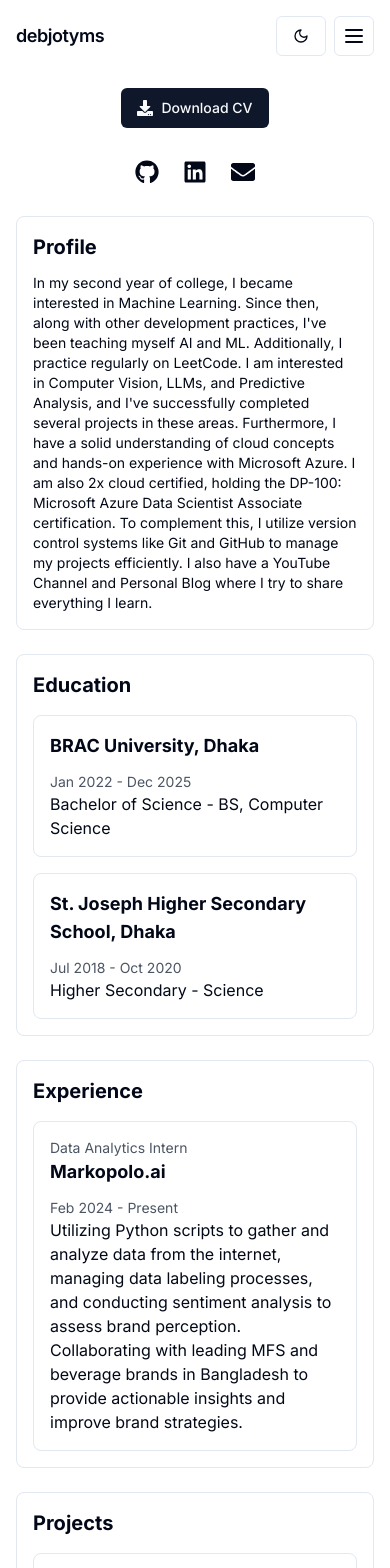
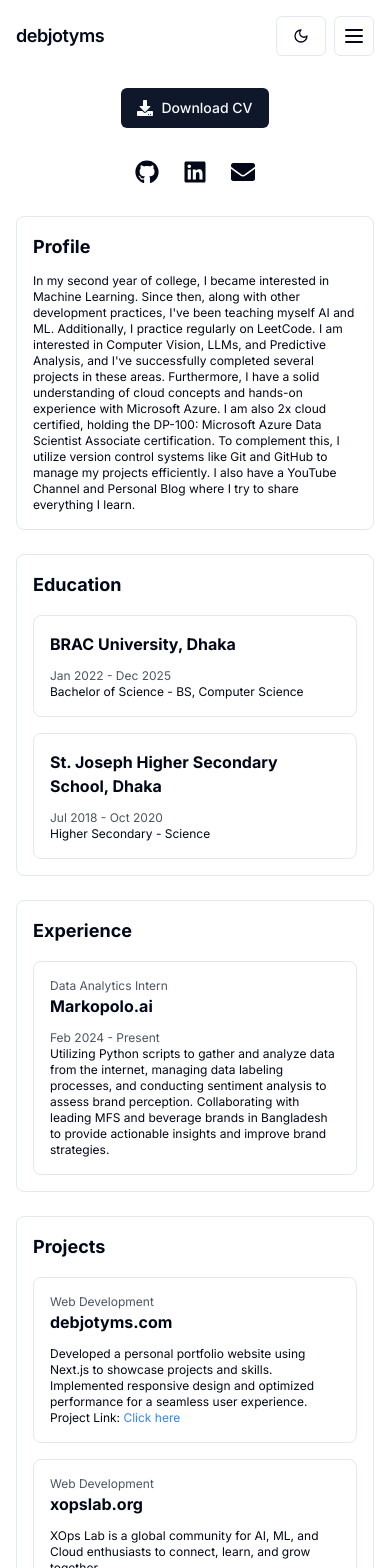
Before and after one commit to debjotyms/debjotyms.github.io, a Next.js app: page /cv in a window 390 px wide. Shown: the top 1568 px of the page. Built offline with nearby package versions, Linux system fonts and the light colour scheme.

Commit message:
style: Adjust font sizes and spacing for improved readability on CV page

```diff
--- a/src/app/cv/page.tsx
+++ b/src/app/cv/page.tsx
@@ -39,18 +39,18 @@
       <div className="space-y-6">
         {/* Profile Section */}
         <div className="border rounded-lg p-4">
-          <h2 className="text-xl sm:text-2xl font-bold mb-3">Profile</h2>
-          <p className="text-sm sm:text-base">{profileData.description}</p>
+          <h2 className="text-lg sm:text-2xl font-bold mb-3">Profile</h2>
+          <p className="text-xs sm:text-base">{profileData.description}</p>
         </div>
         {/* Nested Sections */}
         {/* Education Section */}
         <div className="border rounded-lg p-4 pb-0">
-          <h2 className="text-xl sm:text-2xl font-bold pb-2 mb-2">Education</h2>
+          <h2 className="text-lg sm:text-2xl font-bold pb-2 mb-2">Education</h2>
           {educationData.map((edu, idx) => (
             <div key={idx} className="border rounded-lg p-4 mb-4">
-              <h3 className="text-lg sm:text-xl font-bold mb-3">{edu.institution}</h3>
-              <p className="text-sm sm:text-base text-gray-600">{edu.duration}</p>
-              <p>{edu.program}</p>
+              <h3 className="text-base sm:text-xl font-bold mb-3">{edu.institution}</h3>
+              <p className="text-xs sm:text-base text-gray-600">{edu.duration}</p>
+              <p className="text-xs sm:text-base">{edu.program}</p>
               {/* <p>
                 <strong>GPA:</strong> {edu.gpa}
               </p> */}
@@ -59,30 +59,30 @@
         </div>
         {/* Experience Section */}
         <div className="border rounded-lg p-4 pb-0">
-          <h2 className="text-xl sm:text-2xl font-bold pb-2 mb-2">Experience</h2>
+          <h2 className="text-lg sm:text-2xl font-bold pb-2 mb-2">Experience</h2>
           {experienceData.map((exp, idx) => (
             <div key={idx} className="border rounded-lg p-4 mb-4">
-              <p className="text-sm sm:text-base text-gray-600">{exp.role}</p>
-              <h3 className="text-lg sm:text-xl font-bold mb-3">{exp.company}</h3>
-              <p className="text-sm sm:text-base text-gray-600">{exp.duration}</p>
+              <p className="text-xs sm:text-base text-gray-600">{exp.role}</p>
+              <h3 className="text-base sm:text-xl font-bold mb-3">{exp.company}</h3>
+              <p className="text-xs sm:text-base text-gray-600">{exp.duration}</p>
               {/* <p>{exp.role}</p> */}
-              <p>{exp.description}</p>
+              <p className="text-xs sm:text-base">{exp.description}</p>
             </div>
           ))}
         </div>
         {/* Projects Section */}
         <div className="border rounded-lg p-4 pb-0">
-          <h2 className="text-xl sm:text-2xl font-bold pb-2 mb-2">Projects</h2>
+          <h2 className="text-lg sm:text-2xl font-bold pb-2 mb-2">Projects</h2>
           {projectsData.map((project, idx) => (
             <div key={idx} className="border rounded-lg p-4 mb-4">
-              <p className="text-sm sm:text-base text-gray-600">{project.category}</p>
-              <h3 className="text-lg sm:text-xl font-bold mb-3">{project.title}</h3>
-              <p>{project.description}</p>
-              <p>
+              <p className="text-xs sm:text-base text-gray-600">{project.category}</p>
+              <h3 className="text-base sm:text-xl font-bold mb-3">{project.title}</h3>
+              <p className="text-xs sm:text-base">{project.description}</p>
+              <p className="text-xs sm:text-base">
                 Project Link:{" "}
                 <a
                   href={project.link}
-                  className="text-blue-500"
+                  className="text-xs sm:text-base text-blue-500"
                   target="_blank"
                   rel="noopener noreferrer"
                 >
@@ -94,35 +94,35 @@
         </div>
         {/* Technical Skills Section */}
         <div className="border rounded-lg p-4">
-          <h2 className="text-xl sm:text-2xl font-bold pb-2 mb-2">Technical Skills</h2>
-          <p>
+          <h2 className="text-lg sm:text-2xl font-bold pb-2 mb-2">Technical Skills</h2>
+          <p className="text-xs sm:text-base">
             <strong>Programming Languages:</strong> {skillsData.programming.join(", ")}
           </p>
-          <p>
+          <p className="text-xs sm:text-base">
             <strong>ML/AI:</strong> {skillsData.mlAi.join(", ")}
           </p>
-          <p>
+          <p className="text-xs sm:text-base">
             <strong>Web Technologies:</strong> {skillsData.webTechnologies.join(", ")}
           </p>
-          <p>
+          <p className="text-xs sm:text-base">
             <strong>DBMS:</strong> {skillsData.dbms.join(", ")}
           </p>
         </div>
         {/* Certifications Section */}
         <div className="border rounded-lg p-4 pb-0">
-          <h2 className="text-xl sm:text-2xl font-bold pb-2 mb-2">Certifications</h2>
+          <h2 className="text-lg sm:text-2xl font-bold pb-2 mb-2">Certifications</h2>
           {certificationsData.map((cert, idx) => (
             <div key={idx} className="border rounded-lg p-4 mb-4">
-              <h3 className="text-lg sm:text-xl font-bold mb-3">{cert.title}</h3>
-              <p className="text-sm sm:text-base text-gray-600">{cert.date}</p>
-              <p>
+              <h3 className="text-base sm:text-xl font-bold mb-3">{cert.title}</h3>
+              <p className="text-xs sm:text-base text-gray-600">{cert.date}</p>
+              <p className="text-xs sm:text-base">
                 <strong>Credential ID:</strong> {cert.credentialId || "N/A"}
               </p>
-              <p>
+              <p className="text-xs sm:text-base">
                 Credential URL:{" "}
                 <a
                   href={cert.url}
-                  className="text-blue-500"
+                  className="text-xs sm:text-base text-blue-500"
                   target="_blank"
                   rel="noopener noreferrer"
                 >
@@ -134,20 +134,20 @@
         </div>
         {/* Volunteering Section */}
         <div className="border rounded-lg p-4 pb-0">
-          <h2 className="text-xl sm:text-2xl font-bold mb-4">Volunteering</h2>
+          <h2 className="text-lg sm:text-2xl font-bold mb-4">Volunteering</h2>
           {volunteeringData.map((volunteer, idx) => (
             <div key={idx} className="border rounded-lg p-4 mb-4">
-              <p className="text-sm sm:text-base text-gray-600">{volunteer.role}</p>
-              <h3 className="text-lg sm:text-xl font-bold mb-3">{volunteer.title}</h3>
-              <p className="text-sm sm:text-base text-gray-600">{volunteer.date}</p>
-              <p>{volunteer.description}</p>
-              <p>
+              <p className="text-xs sm:text-base text-gray-600">{volunteer.role}</p>
+              <h3 className="text-base sm:text-xl font-bold mb-3">{volunteer.title}</h3>
+              <p className="text-xs sm:text-base text-gray-600">{volunteer.date}</p>
+              <p className="text-xs sm:text-base">{volunteer.description}</p>
+              <p className="text-xs sm:text-base">
                 {volunteer.linkText}:{" "}
                 <a
                   href={volunteer.linkUrl}
                   target="_blank"
                   rel="noopener noreferrer"
-                  className="text-blue-500"
+                  className="text-xs sm:text-base text-blue-500"
                 >
                   Click here
                 </a>
@@ -157,11 +157,11 @@
         </div>
         {/* Achievements Section */}
         <div className="border rounded-lg p-4 pb-0">
-          <h2 className="text-xl sm:text-2xl font-bold pb-2 mb-2">Achievements</h2>
+          <h2 className="text-lg sm:text-2xl font-bold pb-2 mb-2">Achievements</h2>
           {achievementsData.map((achievement, idx) => (
             <div key={idx} className="border rounded-lg p-4 mb-4">
-              <p className="text-sm sm:text-base text-gray-600">{achievement.detail}</p>
-              <h3 className="text-lg sm:text-xl font-bold">{achievement.title}</h3>
+              <p className="text-xs sm:text-base text-gray-600">{achievement.detail}</p>
+              <h3 className="text-base sm:text-xl font-bold">{achievement.title}</h3>
               {/* <p>{achievement.detail}</p> */}
             </div>
           ))}
```
